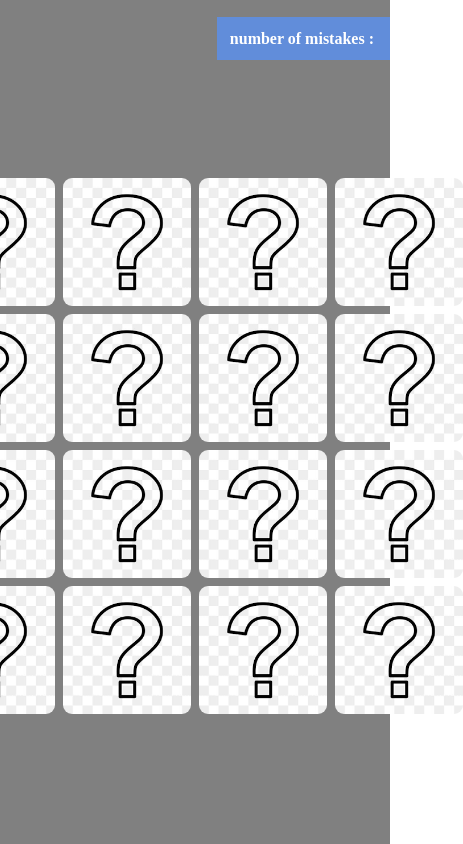
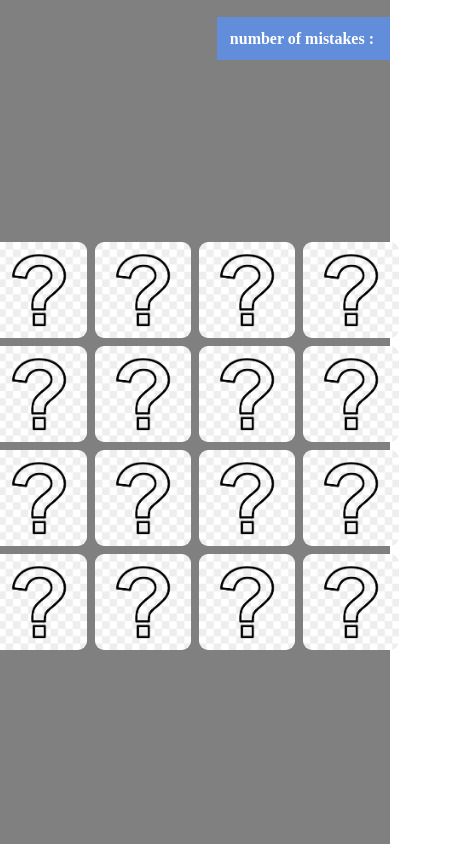
Before and after one commit to codezol/memoryGame, a plain HTML site: page memory-game/index.html in a window 390 px wide. Shown: the whole page, 463 px wide, since content can reach past the window. Drawn offline with Linux system fonts and the light colour scheme.

Commit message:
Update style.css

```diff
--- a/memory-game/style.css
+++ b/memory-game/style.css
@@ -88,3 +88,13 @@
     padding-right: 1rem;
     font-weight: bold;
 }
+@media screen and (max-width:720px) {
+    .container {
+        grid-template-columns: repeat(4, 6rem);
+    }
+    .card {
+        width: 6rem;
+        height: 6rem;
+    }
+}
+}
```
